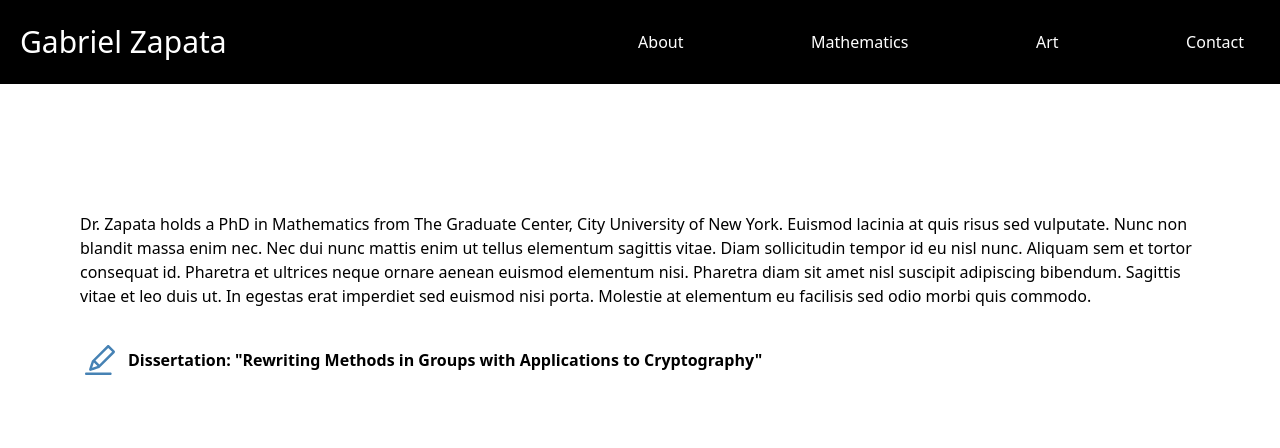
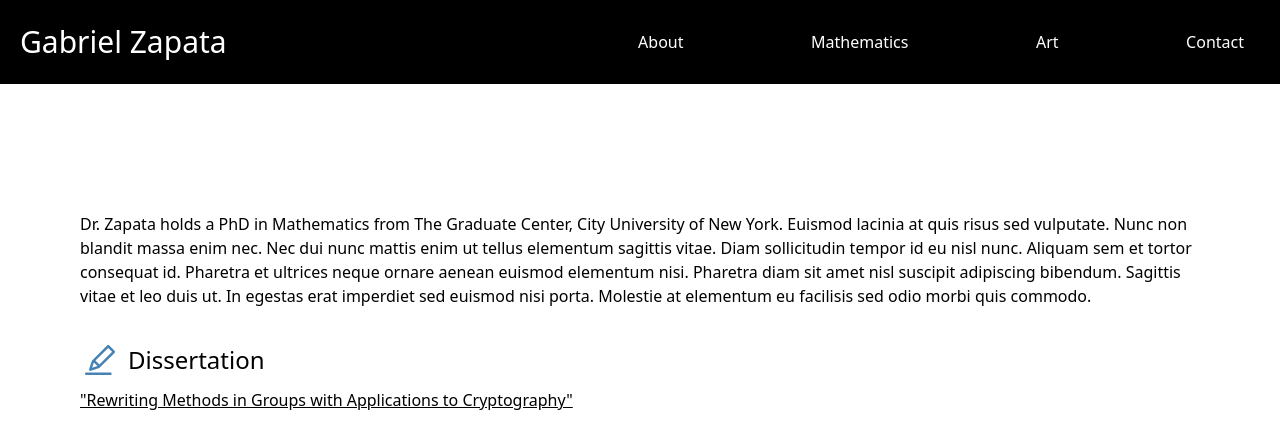
Before and after one commit to kendalenz/gabriel-website, a React (Vite) app: page /mathematics in a window 1280 px wide. Shown: the top 448 px of the page. Built offline with nearby package versions, Linux system fonts and the light colour scheme.

Commit message:
formatted disseratation

```diff
--- a/src/scenes/mathematics/index.tsx
+++ b/src/scenes/mathematics/index.tsx
@@ -4,7 +4,8 @@ const Mathematics = () => {
       <div className='mx-20 my-32'>
         Dr. Zapata holds a PhD in Mathematics from The Graduate Center, City University of New York. Euismod lacinia at quis risus sed vulputate. Nunc non blandit massa enim nec. Nec dui nunc mattis enim ut tellus elementum sagittis vitae. Diam sollicitudin tempor id eu nisl nunc. Aliquam sem et tortor consequat id. Pharetra et ultrices neque ornare aenean euismod elementum nisi. Pharetra diam sit amet nisl suscipit adipiscing bibendum. Sagittis vitae et leo duis ut. In egestas erat imperdiet sed euismod nisi porta. Molestie at elementum eu facilisis sed odio morbi quis commodo.
 
-        <div className="flex items-center my-8">
+        <div className="flex flex-col items-start my-8">
+          <div className="flex items-center">
             <svg
               className="mr-2"
               width='40'
@@ -18,8 +19,10 @@ const Mathematics = () => {
             >
               <path d="m19 20.25c0-.402-.356-.75-.75-.75-2.561 0-11.939 0-14.5 0-.394 0-.75.348-.75.75s.356.75.75.75h14.5c.394 0 .75-.348.75-.75zm-7.403-3.398 9.124-9.125c.171-.171.279-.423.279-.684 0-.229-.083-.466-.28-.662l-3.115-3.104c-.185-.185-.429-.277-.672-.277s-.486.092-.672.277l-9.143 9.103c-.569 1.763-1.555 4.823-1.626 5.081-.02.075-.029.15-.029.224 0 .461.349.848.765.848.511 0 .991-.189 5.369-1.681zm-3.27-3.342 2.137 2.137-3.168 1.046zm.955-1.166 7.651-7.616 2.335 2.327-7.637 7.638z" fillRule="nonzero"/>
             </svg>
-          <div className="flex items-center justify-center">
-            <a href='https://academicworks.cuny.edu/gc_etds/2030/' className="text-center font-bold">Dissertation: "Rewriting Methods in Groups with Applications to Cryptography"</a>
+            <h1 className="text-2xl">Dissertation</h1>
+          </div>
+          <div className="mt-2">
+            <a href='https://academicworks.cuny.edu/gc_etds/2030/' className="text-center underline hover:text-grey-500">"Rewriting Methods in Groups with Applications to Cryptography"</a>
           </div>
         </div>
       </div>
--- a/tailwind.config.cjs
+++ b/tailwind.config.cjs
@@ -7,10 +7,10 @@ module.exports = {
   theme: {
     extend: {
       colors: {
-        'red-100': '#D2122E',
         'grey-500': '#262626',
         'grey-400': '#505050',
         'grey-100': '#D3D3D3',
+        'blue-400': '#145A95',
         'black': '#000000'
         // "gray-20": "#F8F4EB",
         // "gray-50": "#EFE6E6",
```
Lines whose indentation alone changed are shown as unchanged.
